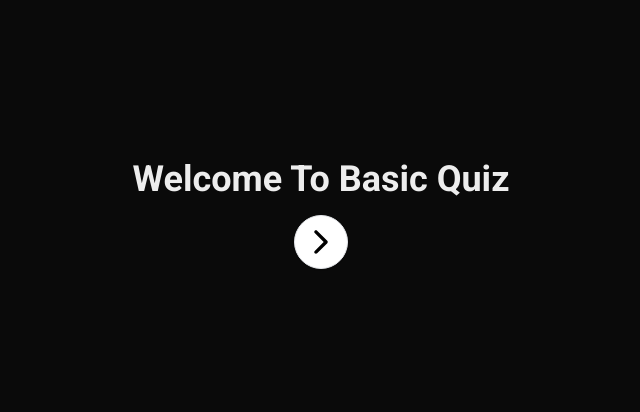
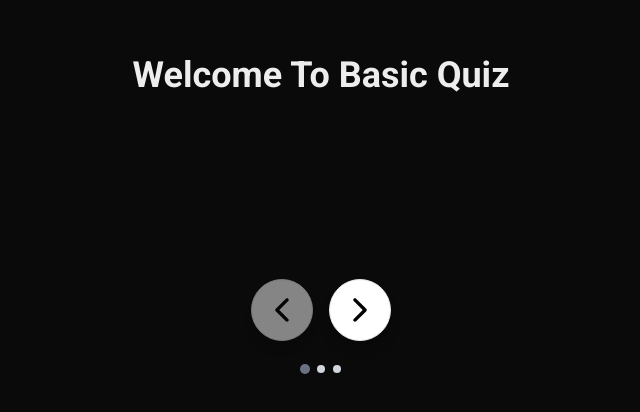
Before and after one commit to seregheik/Multipurpose, a Next.js app: page / in a window 1280 px wide. Shown: the part 186-598 px from the top of the page, without its empty margins (319-959 px from the left). Built offline with nearby package versions, Linux system fonts and the light colour scheme.

Commit message:
added animations

```diff
--- a/app/(home)/page.tsx
+++ b/app/(home)/page.tsx
@@ -1,51 +1,185 @@
 "use client"
 import ThemeToggle from "@/components/Theme/themeToggle";
-import { IoIosArrowForward } from "react-icons/io";
+import { IoIosArrowForward, IoIosArrowBack } from "react-icons/io";
 import { useState, useRef } from "react";
 import { introSetup } from "@/data/introQuestions";
 import { useAppProvider } from "@/Context/basicProvider";
+
 export default function Home() {
     const [text, setText] = useState(introSetup[0])
     const tracker = useRef(0)
     const [displayField, setDisplayField] = useState(false)
     const [displayTheme, setDisplayTheme] = useState(false)
+    const [isTransitioning, setIsTransitioning] = useState(false)
+
     // const data = useAppProvider();
     // const updatedData = data.handleGetData;
-    // // console.log(updatedData);
-    // // console.log(data.handleGetData());
     // const handleClick = () => {
     //     updatedData();
     // }
-    const handleNext =()=>{
-        setText(introSetup[1])
-        tracker.current++
+
+    // Helper function to update display state based on current tracker value
+    const updateDisplayState = () => {
+        setText(introSetup[tracker.current])
+
         switch (tracker.current) {
+            case 0:
+                setDisplayTheme(false)
+                setDisplayField(false)
+                break;
             case 1:
-                setText(introSetup[1])
                 setDisplayTheme(true)
+                setDisplayField(false)
                 break;
             case 2:
                 setDisplayTheme(false)
-                setText(introSetup[2])
                 setDisplayField(true)
                 break;
             default:
+                setDisplayTheme(false)
+                setDisplayField(false)
                 break;
         }
+    }
 
+    // Handle next button click
+    const handleNext = () => {
+        if (tracker.current >= introSetup.length - 1) return; // Prevent going beyond last step
+
+        setIsTransitioning(true)
+
+        // Delay the state change to allow fade out animation
+        setTimeout(() => {
+            tracker.current++
+            updateDisplayState()
+
+            // Allow fade in animation after state update
+            setTimeout(() => {
+                setIsTransitioning(false)
+            }, 50)
+        }, 300) // Match this with CSS transition duration
     }
+
+    // Handle previous button click
+    const handlePrevious = () => {
+        if (tracker.current <= 0) return; // Prevent going below first step
+
+        setIsTransitioning(true)
+
+        // Delay the state change to allow fade out animation
+        setTimeout(() => {
+            tracker.current--
+            updateDisplayState()
+
+            // Allow fade in animation after state update
+            setTimeout(() => {
+                setIsTransitioning(false)
+            }, 50)
+        }, 300)
+    }
+
     return (
         <main>
             <div className="flex min-h-dvh items-center justify-center p-24">
                 <div className="text-center">
-                    <div className="text-4xl font-bold text-center pb-4">{text}</div>
-                    {
-                        displayField ? <form>yes</form> : null
-                    }
-                    {
-                        displayTheme ? <ThemeToggle /> : null
-                    }
-                    <button onClick={handleNext} className="bg-white rounded-full border border-gray-200 cursor-pointer p-2 shadow-xs hover:shadow-2xl" title="Start Quiz"><IoIosArrowForward className="text-black text-4xl" /></button>
+                    {/* Animated text with smooth transitions */}
+                    <div className={`text-4xl font-bold text-center pb-8 transition-all duration-300 ease-in-out transform ${isTransitioning
+                            ? 'opacity-0 translate-y-4 scale-95'
+                            : 'opacity-100 translate-y-0 scale-100'
+                        }`}>
+                        {text}
+                    </div>
+
+                    {/* Content container with smooth height transitions */}
+                    <div className="min-h-[120px] flex flex-col items-center justify-center mb-8 transition-all duration-300 ease-in-out">
+                        {/* Form field with slide up animation */}
+                        <div className={`transition-all duration-500 ease-in-out transform ${displayField && !isTransitioning
+                                ? 'opacity-100 translate-y-0 scale-100'
+                                : 'opacity-0 translate-y-8 scale-95 pointer-events-none'
+                            }`}>
+                            {displayField && (
+                                <form className="w-full max-w-md">
+                                    <div className="bg-white/10 backdrop-blur-sm rounded-lg p-6 border border-white/20">
+                                        <input
+                                            type="text"
+                                            placeholder="Enter your name..."
+                                            className="w-full px-4 py-3 rounded-lg border border-gray-300 focus:outline-none focus:ring-2 focus:ring-gray-500 transition-all duration-200"
+                                        />
+                                    </div>
+                                </form>
+                            )}
+                        </div>
+
+                        {/* Theme toggle with slide down animation */}
+                        <div className={`transition-all duration-500 ease-in-out transform ${displayTheme && !isTransitioning
+                                ? 'opacity-100 translate-y-0 scale-100'
+                                : 'opacity-0 -translate-y-8 scale-95 pointer-events-none'
+                            }`}>
+                            {displayTheme && (
+                                <div className="bg-white/10 backdrop-blur-sm rounded-lg p-6 border border-white/20">
+                                    <ThemeToggle />
+                                </div>
+                            )}
+                        </div>
+                    </div>
+
+                    {/* Navigation buttons */}
+                    <div className="flex items-center justify-center gap-4">
+                        {/* Previous button - only show if not on first step */}
+                        <button
+                            onClick={handlePrevious}
+                            disabled={isTransitioning || tracker.current <= 0}
+                            className={`
+                                bg-white rounded-full border border-gray-200 cursor-pointer p-3
+                                shadow-lg hover:shadow-2xl active:shadow-md
+                                transform transition-all duration-200 ease-in-out
+                                hover:scale-110 hover:-translate-y-1 active:scale-95
+                                disabled:opacity-50 disabled:cursor-not-allowed disabled:transform-none
+                                ${isTransitioning ? 'animate-pulse' : ''}
+                                ${tracker.current <= 0 ? 'opacity-30 pointer-events-none' : 'opacity-100'}
+                            `}
+                            title="Go Back"
+                        >
+                            <IoIosArrowBack className={`
+                                text-black text-4xl transition-transform duration-200 ease-in-out
+                                ${isTransitioning ? '-rotate-90' : 'group-hover:-translate-x-1'}
+                            `} />
+                        </button>
+
+                        {/* Next button */}
+                        <button
+                            onClick={handleNext}
+                            disabled={isTransitioning || tracker.current >= introSetup.length - 1}
+                            className={`
+                                bg-white rounded-full border border-gray-200 cursor-pointer p-3
+                                shadow-lg hover:shadow-2xl active:shadow-md
+                                transform transition-all duration-200 ease-in-out
+                                hover:scale-110 hover:-translate-y-1 active:scale-95
+                                disabled:opacity-50 disabled:cursor-not-allowed disabled:transform-none
+                                ${isTransitioning ? 'animate-pulse' : ''}
+                                ${tracker.current >= introSetup.length - 1 ? 'opacity-30 pointer-events-none' : 'opacity-100'}
+                            `}
+                            title="Continue"
+                        >
+                            <IoIosArrowForward className={`
+                                text-black text-4xl transition-transform duration-200 ease-in-out
+                                ${isTransitioning ? 'rotate-90' : 'group-hover:translate-x-1'}
+                            `} />
+                        </button>
+                    </div>
+
+                    {/* Optional: Step indicator */}
+                    <div className="mt-6 flex justify-center gap-2">
+                        {introSetup.map((_, index) => (
+                            <div
+                                key={index}
+                                className={`w-2 h-2 rounded-full transition-all duration-300 ${index === tracker.current
+                                        ? 'bg-gray-500 scale-125'
+                                        : 'bg-gray-300 hover:bg-gray-400'
+                                    }`}
+                            />
+                        ))}
+                    </div>
                 </div>
             </div>
         </main>
```
